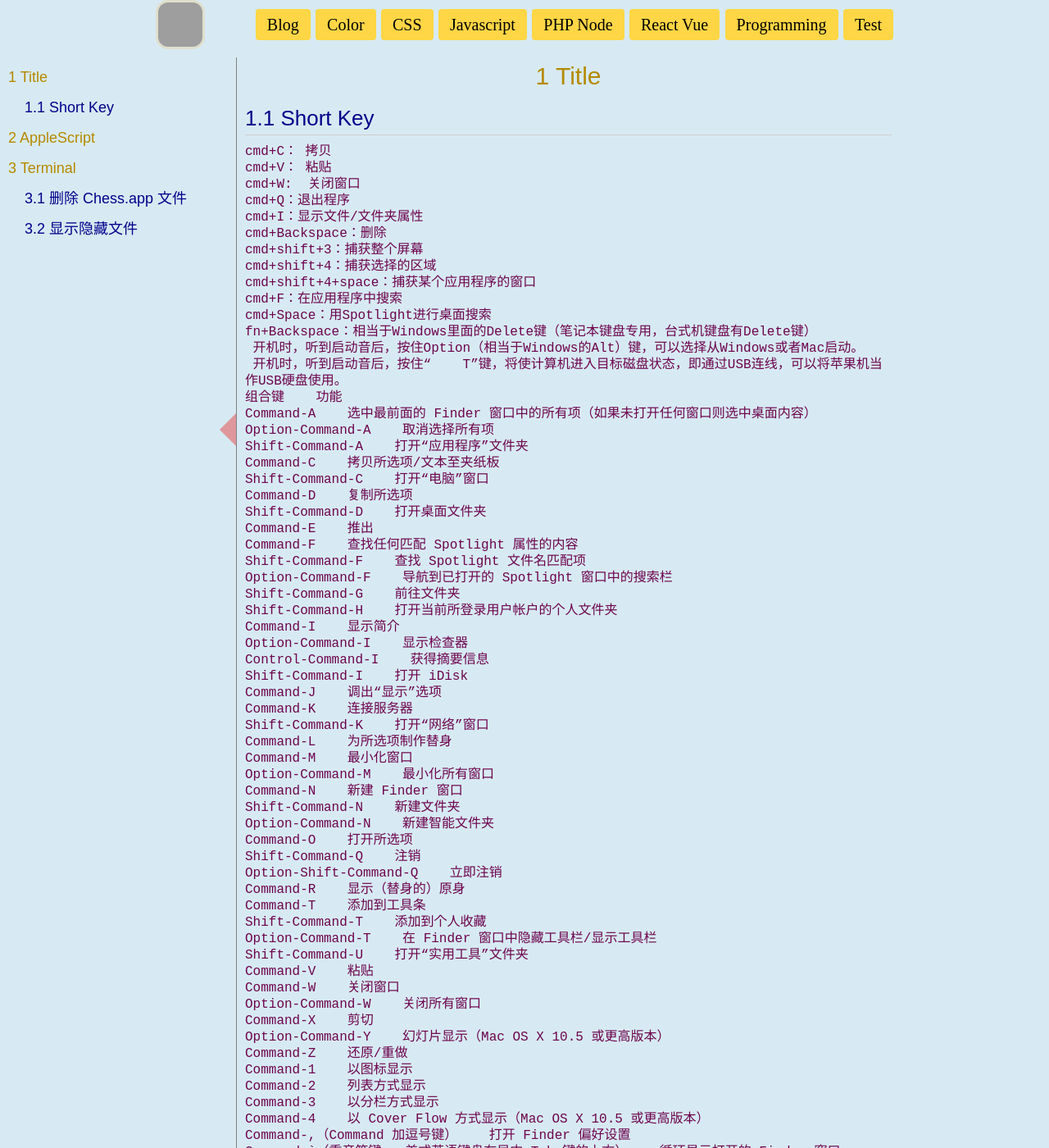
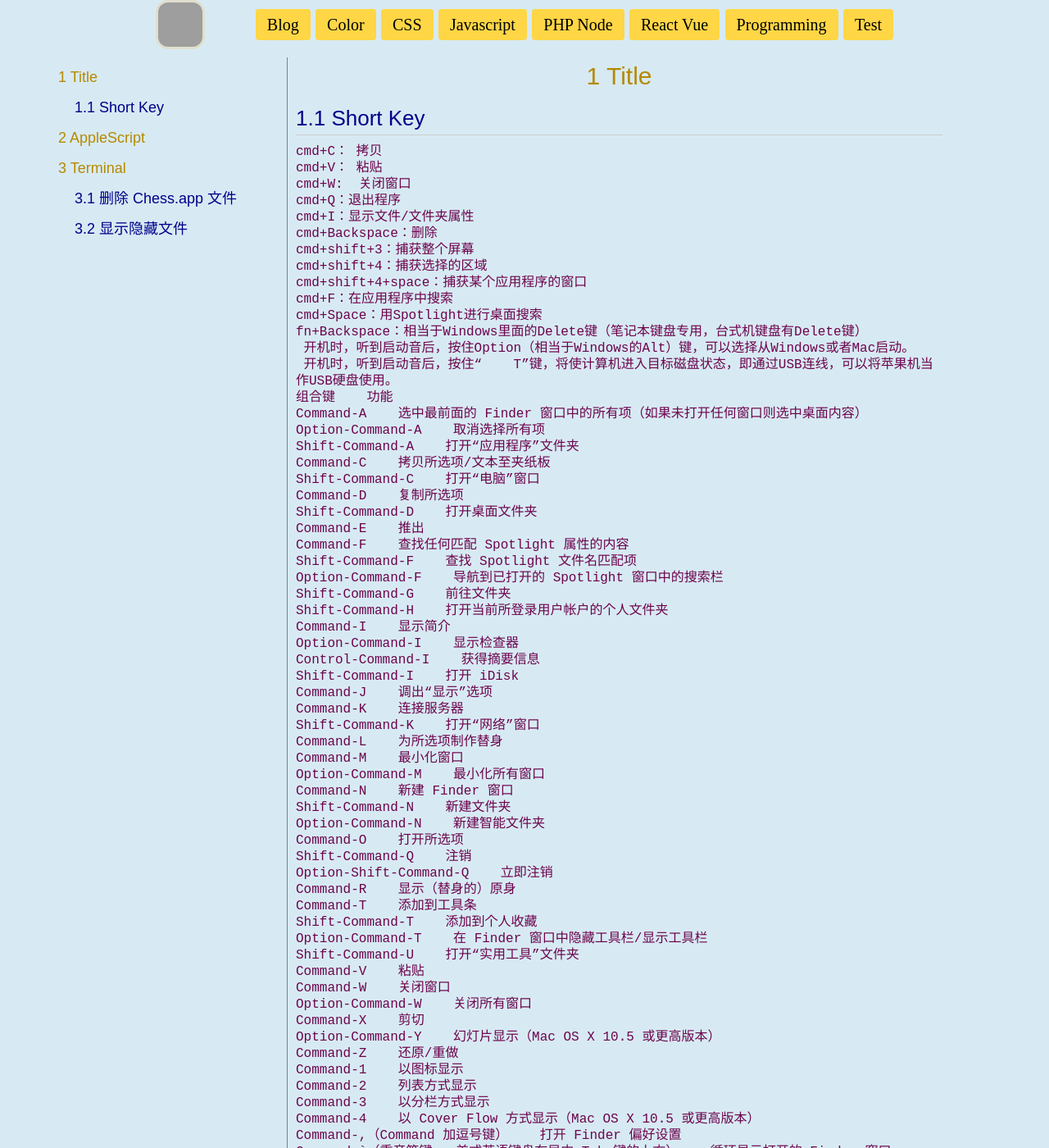
Before and after one commit to rfd3344a/rfd3344.github.io, a Jekyll site: the page built from notes/MacCommend.md, in a window 1280 px wide and 1400 px high. Shown: the whole window at 82% size. Built offline with Jekyll 4.4.1, drawn with Linux system fonts in a browser that asks for light colours; nearby versions of some CDN libraries; some web fonts are replaced; our own code applies the rules of GitHub Pages for plain Markdown files; grey boxes are pictures that could not be loaded.

Commit message:
Update notes.css

```diff
--- a/css/notes.css
+++ b/css/notes.css
@@ -17,8 +17,9 @@ body{
    overflow-y: auto;
    display: block;
    margin-top: 10px;
-   margin-left: 10px;
+   margin-left: calc(50vw - 569px);
    width:280px;
+   border-right: 1px solid gray;
 }
 .notes nav h1{
     font-family: sans-serif;
@@ -30,21 +31,15 @@ body{
     font-size: 18px;
     border: 0;
 }
-.notes nav div{
-    width: 0;
-    height: 0;
-    border-style: solid;
-    border-color: transparent;
-    border-width: 20px;
-    border-right-color: #de979b;
-    position: fixed;
+.notes nav div i{
+    position: absolute;
     top: 36%;
-    left: 248px;
+    right: 0;
 }
 .notes .content{
-	width: 80%;
+    width: 80%;
     max-width: 800px;
-    margin-left: 288px;
+    margin-left: calc(50vw - 290px);
     border-left: 1px solid gray;
     padding-left: 10px;
     padding-bottom: 100px;
```
